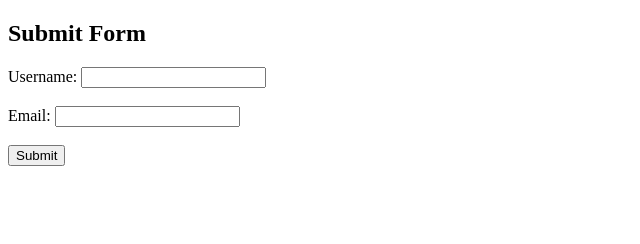
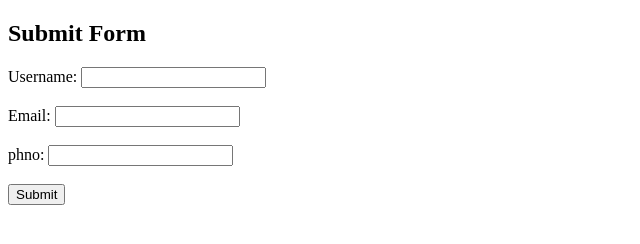
Before and after one commit to AjayRaman1997/google, a plain HTML site: page index.html in a window 1280 px wide. Shown: the whole page, without its empty margins (0-640 px from the left). Drawn offline with Linux system fonts and the light colour scheme.

Commit message:
Update index.html

```diff
--- a/index.html
+++ b/index.html
@@ -12,6 +12,8 @@
         <input type="text" id="username" name="username"><br><br>
         <label for="email">Email:</label>
         <input type="email" id="email" name="email"><br><br>
+        <label for="number">phno:</label>
+        <input type="tel" id="number" name="number"><br><br>
         <button type="submit">Submit</button>
     </form>
 </body>
```
